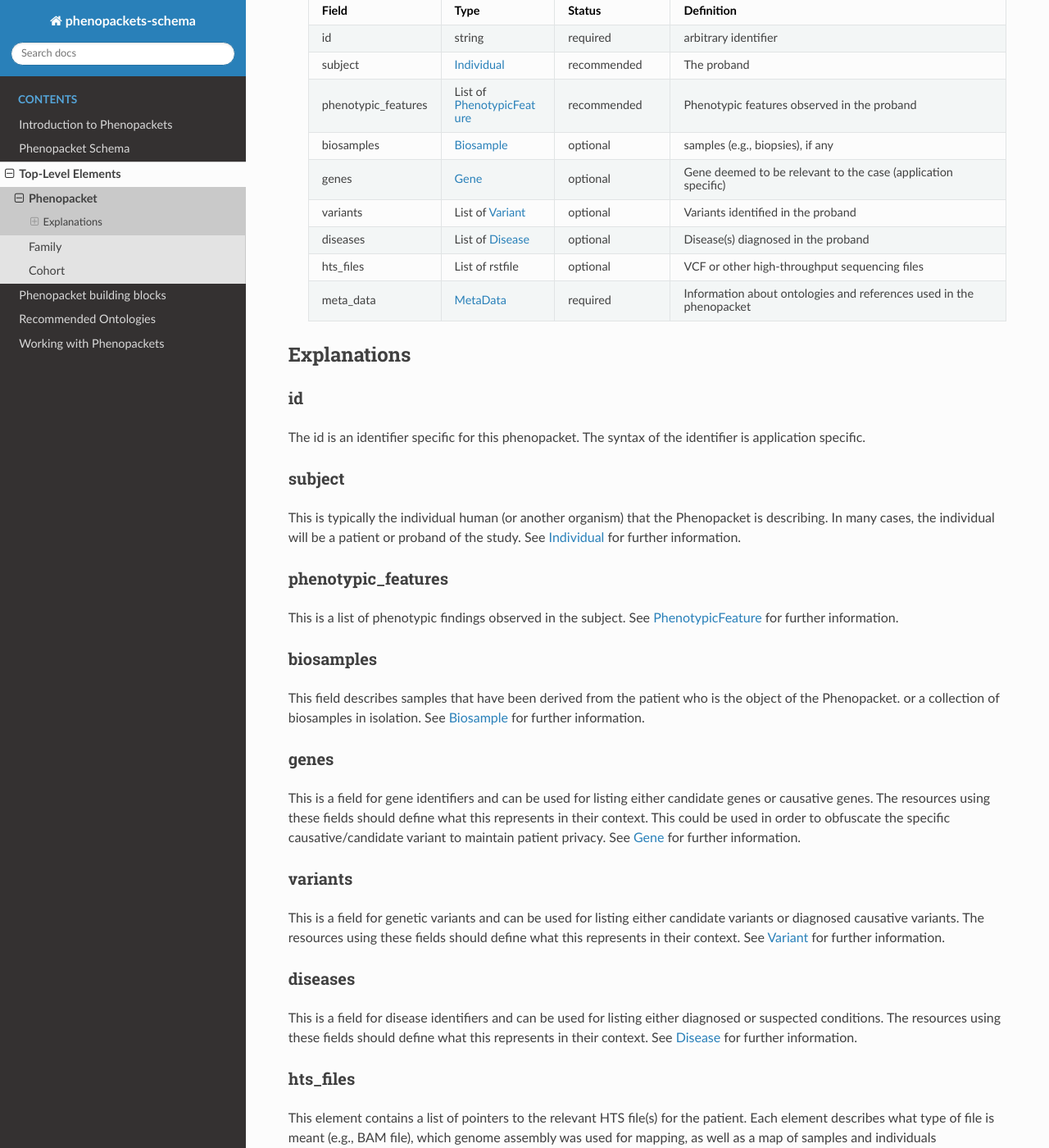
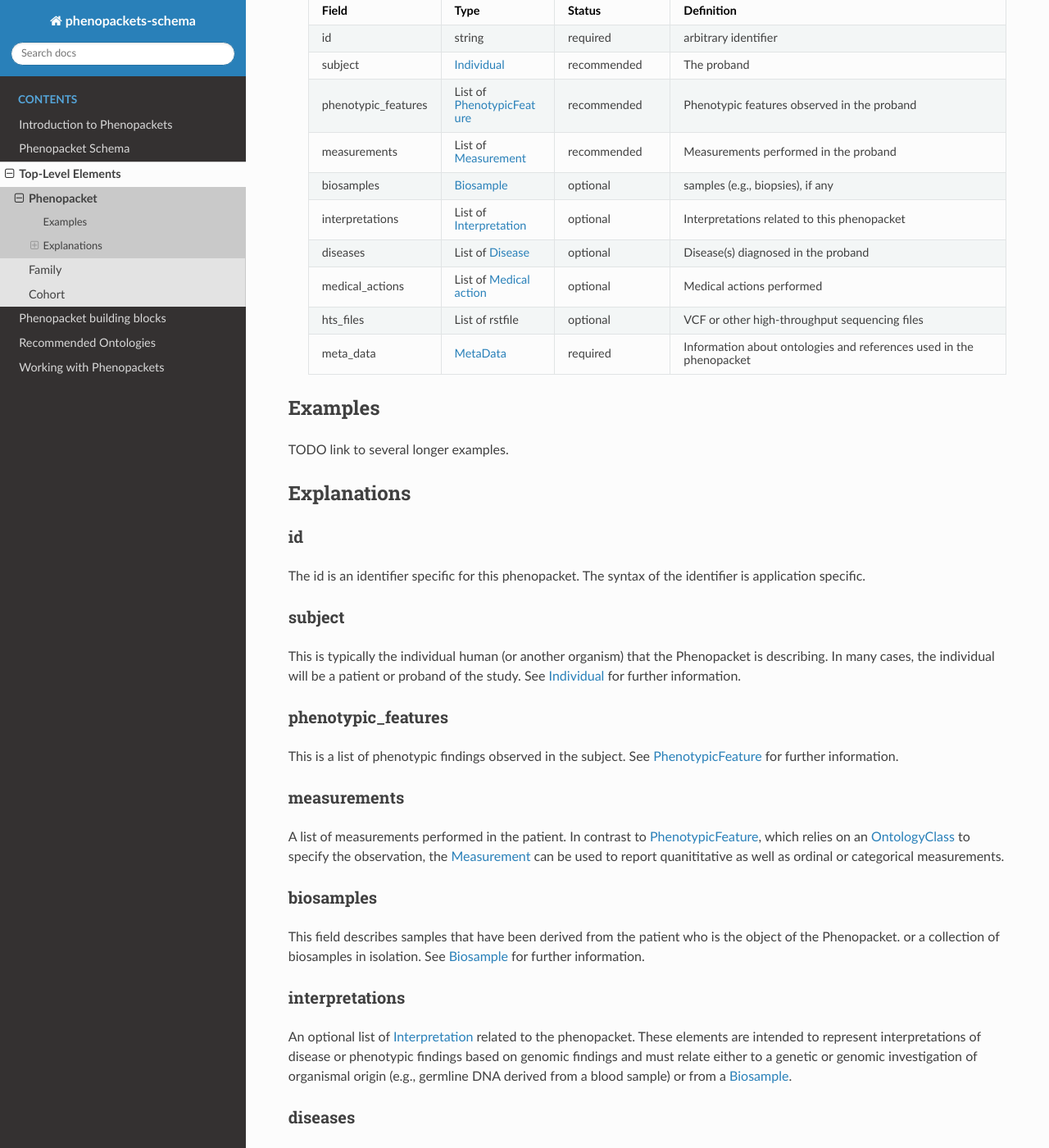
Before and after one commit to phenopackets/phenopacket-schema, a Sphinx documentation site: the page built from docs/phenopacket.rst, in a window 1280 px wide and 1400 px high, scrolled down 397 px. Shown: the whole window at 82% size. Built offline with Sphinx 7.4.7 and the Read the Docs theme 2.0.0, drawn with Linux system fonts in a browser that asks for light colours; some of the changed text lies outside the part shown.

Commit message:
updated phenopacket documentation

```diff
--- a/docs/phenopacket.rst
+++ b/docs/phenopacket.rst
@@ -34,22 +34,26 @@ describe the phenotypic abnormalities directly associated with an extirpated or
       - List of :ref:`phenotypicfeature`
       - recommended
       - Phenotypic features observed in the proband
+    * - measurements
+      - List of :ref:`rstmeasurement`
+      - recommended
+      - Measurements performed in the proband
     * - biosamples
       - :ref:`rstbiosample`
       - optional
       - samples (e.g., biopsies), if any
-    * - genes
-      - :ref:`rstgene`
+    * - interpretations
+      - List of :ref:`rstinterpretation`
       - optional
-      - Gene deemed to be relevant to the case (application specific)
-    * - variants
-      - List of :ref:`rstvariant`
-      - optional
-      - Variants identified in the proband
+      - Interpretations related to this phenopacket
     * - diseases
       - List of :ref:`rstdisease`
       - optional
       - Disease(s) diagnosed in the proband
+    * - medical_actions
+      - List of :ref:`rstmedicalaction`
+      - optional
+      - Medical actions performed
     * - hts_files
       - List of :ref:`rstfile`
       - optional
@@ -59,7 +63,10 @@ describe the phenotypic abnormalities directly associated with an extirpated or
       - required
       - Information about ontologies and references used in the phenopacket
 
+Examples
+########
 
+TODO link to several longer examples.
 
 
 Explanations
@@ -83,29 +90,41 @@ phenotypic_features
 This is a list of phenotypic findings observed in the subject. See :ref:`phenotypicfeature` for further information.
 
 
+measurements
+~~~~~~~~~~~~
+
+A list of measurements performed in the patient. In contrast to :ref:`phenotypicfeature`, which
+relies on an :ref:`rstontologyclass` to specify the observation, the :ref:`rstmeasurement` can
+be used to report quanititative as well as ordinal or categorical measurements.
+
+
+
 biosamples
 ~~~~~~~~~~
 
 This field describes samples that have been derived from the patient who is the object of the Phenopacket.
 or a collection of biosamples in isolation. See :ref:`rstbiosample` for further information.
 
-genes
-~~~~~
-This is a field for gene identifiers and can be used for listing either candidate genes or causative genes. The
-resources using these fields should define what this represents in their context. This could be used in order to
-obfuscate the specific causative/candidate variant to maintain patient privacy. See :ref:`rstgene` for further information.
+interpretations
+~~~~~~~~~~~~~~~
 
-variants
-~~~~~~~~
-This is a field for genetic variants and can be used for listing either candidate variants or diagnosed causative
-variants. The resources using these fields should define what this represents in their context.
-See :ref:`rstvariant` for further information.
+An optional list of :ref:`rstinterpretation` related to the phenopacket. These elements
+are intended to represent interpretations of disease or phenotypic findings based on
+genomic findings and must relate either to a genetic or genomic investigation of organismal
+origin (e.g., germline DNA derived from a blood sample) or from a :ref:`rstbiosample`.
+
 
 diseases
 ~~~~~~~~
 This is a field for disease identifiers and can be used for listing either diagnosed or suspected conditions. The
 resources using these fields should define what this represents in their context.
 See :ref:`rstdisease` for further information.
+
+medical_actions
+~~~~~~~~~~~~~~~
+
+A list of treatments or other medical actions performed for the person represented by this
+phenopacket. See :ref:`rstmedicalaction` for details.
 
 
 hts_files
```
